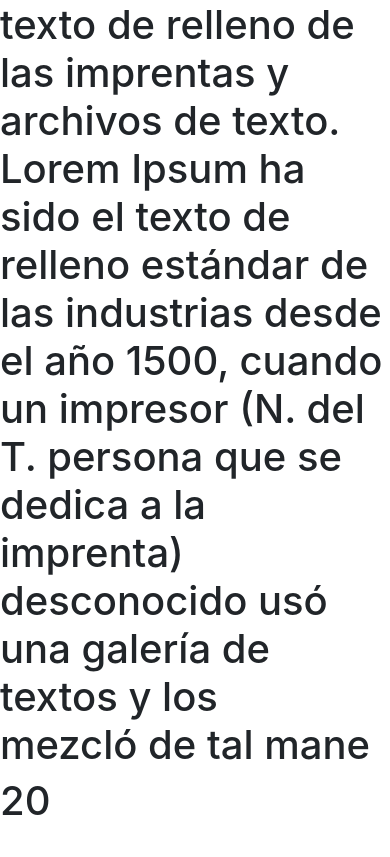
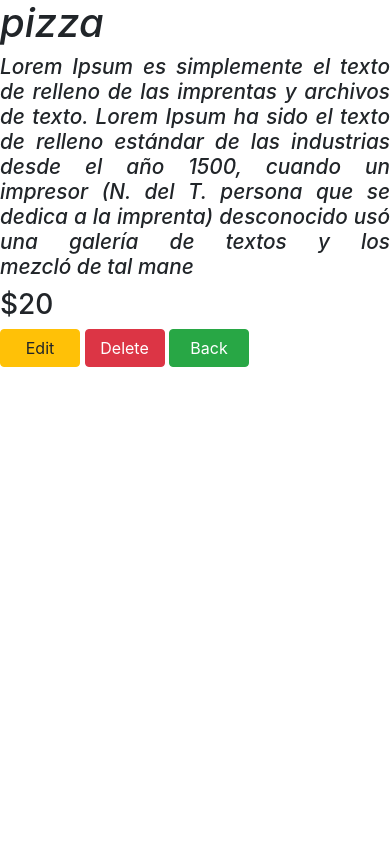
Before and after one commit to Ajinkyasus/django_3_ajinkya, a Django app: page /food/detail/1/ in a window 390 px wide. Shown: the part 313-1170 px from the top of the page. After the commit the page ends 680 px from the top, so only its background shows below. Run offline with Django 4.2, Linux system fonts and the light colour scheme; data comes from the database, SQL or seed files in the repository; both versions use the stored data as it was after the commit.

Commit message:
commit:34

```diff
--- a/mysite/food/templates/food/detail.html
+++ b/mysite/food/templates/food/detail.html
@@ -2,9 +2,64 @@
 
 {% block body %}
 
-<h1>{{ item.item_name }}</h1>
-<h1>{{ item.item_desc }}</h1>
-<h1>{{ item.item_price }}</h1>
-<img src="">
+<div class="row">
+    <div class="col-md-2 offset-md-1">
+        <img
+            height="150px"
+            width="250px"
+            class="card"
+            src="{{ item.item_image }}"
+        >
+    </div>
 
+    <div class="col-md-4 offset-md-1">
+        <h1
+            style="
+                font-style: italic;
+            "
+        >
+            {{ item.item_name }}
+        </h1>
+
+        <h2
+            style="
+                font-style: italic;
+                font-size: 1.3rem;
+                text-align: justify;
+            "
+        >
+            {{ item.item_desc }}
+        </h2>
+
+        <h3>
+            ${{ item.item_price }}
+        </h3>
+    </div>
+
+    <div class="col-md-3 offset-md-1">
+        <a
+            href="#"
+            style="width:80px"
+            class="btn btn-warning"
+        >
+            Edit
+        </a>
+
+        <a
+            href="#"
+            style="width:80px"
+            class="btn btn-danger"
+        >
+            Delete
+        </a>
+
+        <a
+            href="#"
+            style="width:80px"
+            class="btn btn-success"
+        >
+            Back
+        </a>
+    </div>
+</div>
 {% endblock %}
--- /dev/null
+++ b/mysite/food/templates/food/item-form.html
@@ -0,0 +1,5 @@
+<form method="POST">
+    {% csrf_token %}
+    {{ form }}
+    <button type="submit">Save</button>
+</form>
--- a/mysite/food/urls.py
+++ b/mysite/food/urls.py
@@ -1,9 +1,11 @@
 from django.urls import path, include
 from food import views
+
 
 app_name ="food"
 
 urlpatterns = [
     path('index/', views.index, name='index'),
     path('detail/<int:item_id>/',views.detail,name='detail'),
+    path('add/', views.create_item, name='create_item'),
 ]
--- a/mysite/food/views.py
+++ b/mysite/food/views.py
@@ -1,6 +1,7 @@
-from django.shortcuts import render
+from django.shortcuts import render,redirect
 from django.http import HttpResponse
 from food.models import Item
+from food.forms import ItemForm
 
 
 # Create your views here.
@@ -21,3 +22,16 @@ def detail(request, item_id):
     }
 
     return render(request, 'food/detail.html', context)
+
+def create_item(request):
+    form = ItemForm(request.POST or None)
+
+    if form.is_valid():
+        form.save()
+        return redirect('food:index')
+
+    context = {
+        'form':form
+    }
+
+    return render(request, 'food/item-form.html', context)
```
Also changed, not shown: mysite/food/forms.py (added, +7 -0 lines), mysite/db.sqlite3.
